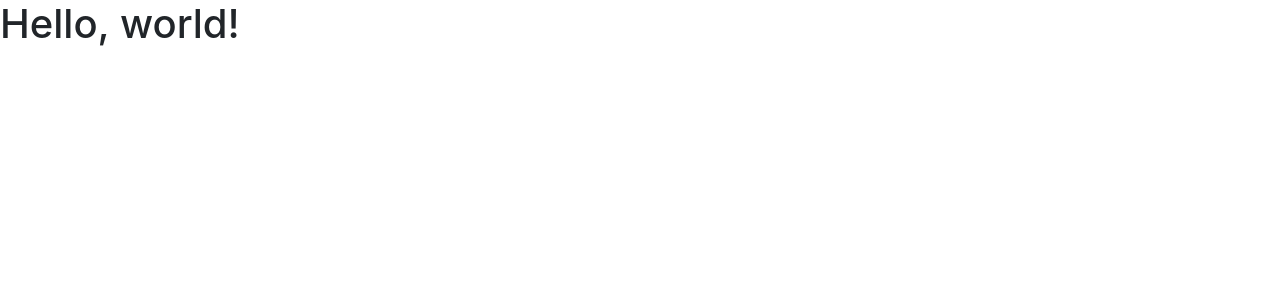
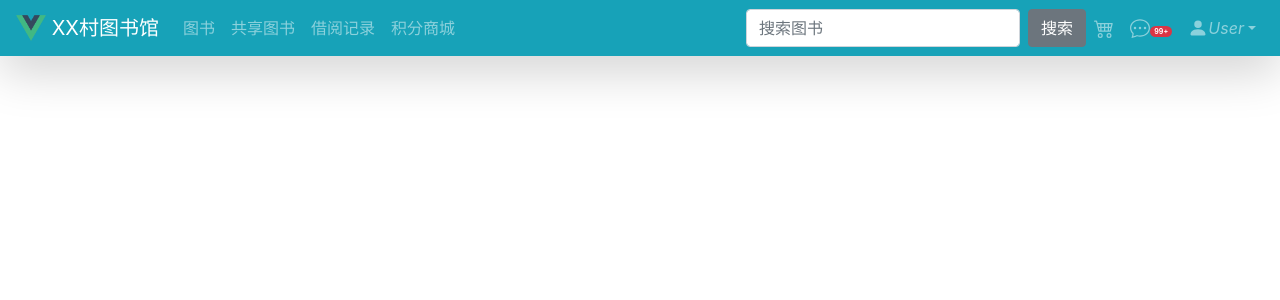
Before and after one commit to Yosora00/library-frontend, a Vue app: page / in a window 1280 px wide. Shown: the top 300 px of the page. Built offline with nearby package versions, Linux system fonts and the light colour scheme; what vue-sweetalert2 would draw is missing.

Commit message:
add navbar and update path config

```diff
--- a/src/App.vue
+++ b/src/App.vue
@@ -1,8 +1,16 @@
 <template>
   <div id="app">
-    <h1>Hello, world!</h1>
+    <nav-bar></nav-bar>
+    <router-view></router-view>
   </div>
 </template>
 
+<script>
+import NavBar from "./components/common/NavBar";
+export default {
+  name: "App",
+  components: { NavBar },
+};
+</script>
 <style>
 </style>
--- /dev/null
+++ b/src/components/common/NavBar.vue
@@ -0,0 +1,65 @@
+<template>
+  <div>
+    <b-navbar toggleable="lg" type="dark" variant="info" class="shadow-lg">
+      <b-navbar-brand href="#">
+        <img
+          src="@/assets/logo.png"
+          class="d-inline-block align-top"
+          alt="Kitten"
+          style="width: 30px; height: 30px"
+        />
+        XX村图书馆
+      </b-navbar-brand>
+
+      <b-navbar-toggle target="nav-collapse"></b-navbar-toggle>
+
+      <b-collapse id="nav-collapse" is-nav>
+        <b-navbar-nav>
+          <b-nav-item href="#">图书</b-nav-item>
+          <b-nav-item href="#">共享图书</b-nav-item>
+          <b-nav-item href="#">借阅记录</b-nav-item>
+          <b-nav-item href="#">积分商城</b-nav-item>
+        </b-navbar-nav>
+
+        <b-navbar-nav class="ml-auto">
+          <b-nav-form>
+            <b-form-input
+              size="md"
+              class="mr-sm-2"
+              placeholder="搜索图书"
+            ></b-form-input>
+            <b-button size="md" class="my-2 my-sm-0" type="submit"
+              >搜索</b-button
+            >
+          </b-nav-form>
+
+          <b-nav-item right>
+            <b-icon icon="cart4"></b-icon>
+          </b-nav-item>
+          <b-nav-item right>
+            <b-icon icon="chat-dots"></b-icon>
+            <b-badge pill variant="danger" style="font-size: 7px">99+</b-badge>
+          </b-nav-item>
+
+          <b-nav-item-dropdown right>
+            <!-- Using 'button-content' slot -->
+            <template #button-content>
+              <em><b-icon icon="person-fill"></b-icon>User</em>
+            </template>
+            <b-dropdown-item href="#">Profile</b-dropdown-item>
+            <b-dropdown-item href="#">Sign Out</b-dropdown-item>
+          </b-nav-item-dropdown>
+        </b-navbar-nav>
+      </b-collapse>
+    </b-navbar>
+  </div>
+</template>
+
+<script>
+export default {
+  name: "NavBar",
+};
+</script>
+
+<style>
+</style>
--- /dev/null
+++ b/vue.config.js
@@ -0,0 +1,3 @@
+module.exports = {
+  publicPath: "./"
+}
```
